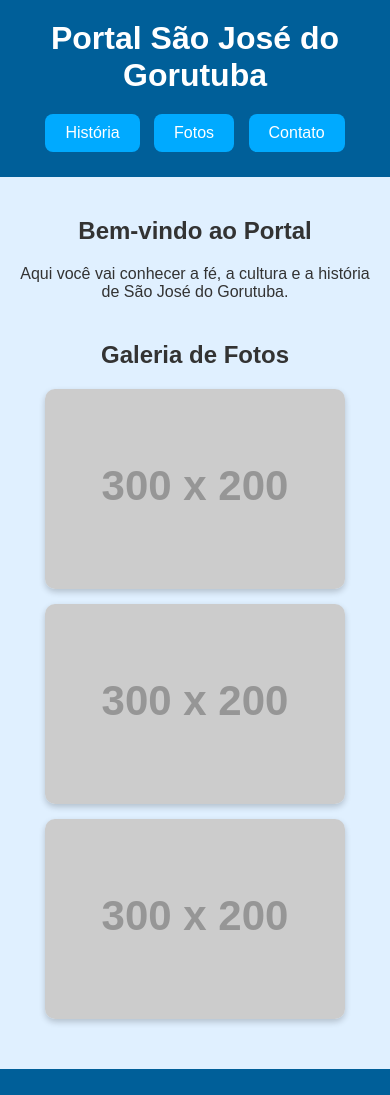
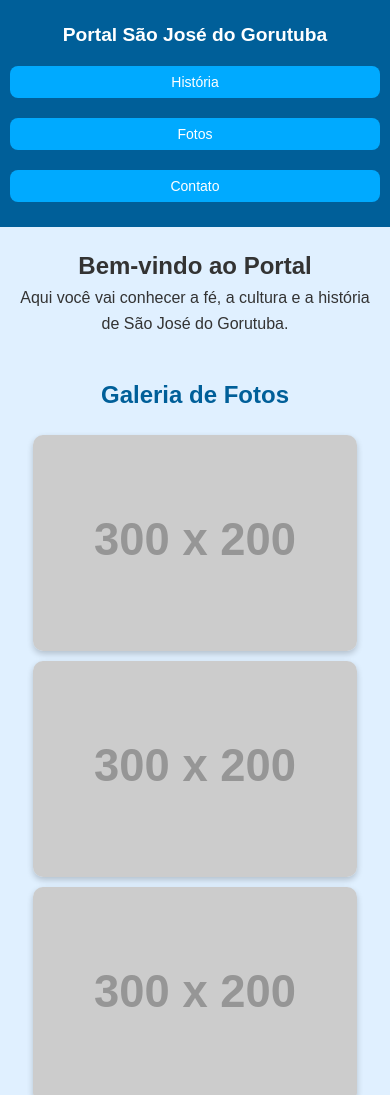
Before and after one commit to portal-saojose2025/portal-saojose, a plain HTML site: page index.html in a window 390 px wide. Shown: the top 1095 px of the page. Drawn offline with Linux system fonts and the light colour scheme; placeholder pictures from the web are drawn by us.

Commit message:
Update style.css

```diff
--- a/style.css
+++ b/style.css
@@ -1,26 +1,35 @@
-/* Estilos gerais */
+/* ===== Estilos Gerais ===== */
+* {
+  box-sizing: border-box;
+  margin: 0;
+  padding: 0;
+}
+
 body {
   font-family: Arial, sans-serif;
   background-color: #e0f0ff; /* fundo azul claro */
-  margin: 0;
-  padding: 0;
   color: #333;
+  line-height: 1.6;
 }
 
-/* Cabeçalho */
+/* ===== Cabeçalho ===== */
 header {
   background-color: #005f99;
   color: white;
   text-align: center;
-  padding: 20px;
+  padding: 20px 10px;
 }
 
 header h1 {
-  margin: 0;
+  margin-bottom: 10px;
+  font-size: 2em;
 }
 
 nav {
-  margin-top: 15px;
+  display: flex;
+  justify-content: center;
+  flex-wrap: wrap;
+  gap: 10px;
 }
 
 button {
@@ -28,49 +37,102 @@ button {
   color: white;
   border: none;
   padding: 10px 20px;
-  margin: 5px;
   border-radius: 8px;
   cursor: pointer;
   font-size: 16px;
+  transition: background 0.3s, transform 0.2s;
 }
 
 button:hover {
   background-color: #004d73;
+  transform: translateY(-2px);
 }
 
-/* Conteúdo */
+/* ===== Conteúdo ===== */
 main {
-  padding: 20px;
+  max-width: 1200px;
+  margin: 20px auto;
+  padding: 0 15px;
   text-align: center;
 }
 
 .intro {
   margin-bottom: 40px;
+  font-size: 1.2em;
 }
 
-/* Galeria */
+/* ===== Galeria ===== */
 .galeria h2 {
   margin-bottom: 20px;
+  font-size: 1.8em;
+  color: #005f99;
 }
 
 .fotos {
   display: flex;
   justify-content: center;
+  flex-wrap: wrap;
   gap: 15px;
-  flex-wrap: wrap;
 }
 
 .fotos img {
   border-radius: 10px;
   box-shadow: 0px 3px 6px rgba(0,0,0,0.2);
-  width: 300px;
+  width: 100%;
+  max-width: 300px;
+  height: auto;
+  transition: transform 0.3s, box-shadow 0.3s;
 }
 
-/* Rodapé */
+.fotos img:hover {
+  transform: scale(1.05);
+  box-shadow: 0px 6px 12px rgba(0,0,0,0.3);
+}
+
+/* ===== Rodapé ===== */
 footer {
   background-color: #005f99;
   color: white;
   text-align: center;
-  padding: 15px;
+  padding: 15px 10px;
   margin-top: 30px;
 }
+
+/* ===== Responsividade ===== */
+@media (max-width: 768px) {
+  header h1 {
+    font-size: 1.5em;
+  }
+
+  button {
+    padding: 8px 15px;
+    font-size: 14px;
+  }
+
+  .galeria h2 {
+    font-size: 1.5em;
+  }
+
+  .fotos {
+    gap: 10px;
+  }
+}
+
+@media (max-width: 480px) {
+  header h1 {
+    font-size: 1.2em;
+  }
+
+  .intro {
+    font-size: 1em;
+  }
+
+  button {
+    width: 100%;
+    margin: 5px 0;
+  }
+
+  .fotos img {
+    max-width: 90%;
+  }
+}
```
